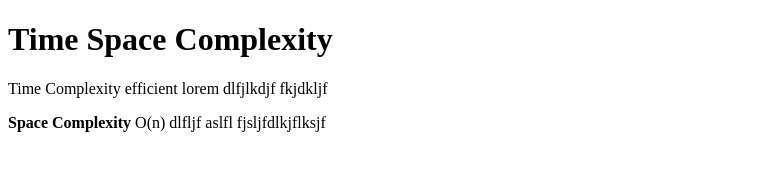
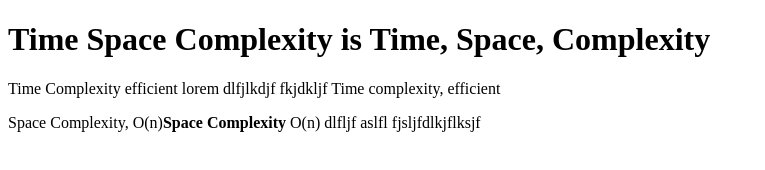
Before and after one commit to acciojob/time-and-space-complexity-gssubash, a website: page main.html in a window 1280 px wide. Shown: the whole page, without its empty margins (0-765 px from the left). Drawn offline with Linux system fonts and the light colour scheme.

Commit message:
created a submission

```diff
--- a/main.html
+++ b/main.html
@@ -8,9 +8,9 @@
 
 <body>
 	<!-- the entire body must be written by student -->
-    <h1>Time Space Complexity</h1>
-	<p>Time Complexity efficient lorem dlfjlkdjf fkjdkljf </p>
-	<p><b>Space Complexity</b> O(n) dlfljf aslfl fjsljfdlkjflksjf</p>
+    <h1>Time Space Complexity is Time, Space, Complexity</h1>
+	<p>Time Complexity efficient lorem dlfjlkdjf fkjdkljf Time complexity, efficient</p>
+	<p>Space Complexity, O(n)<b>Space Complexity</b> O(n) dlfljf aslfl fjsljfdlkjflksjf</p>
 </script>
 
 </body>
```
